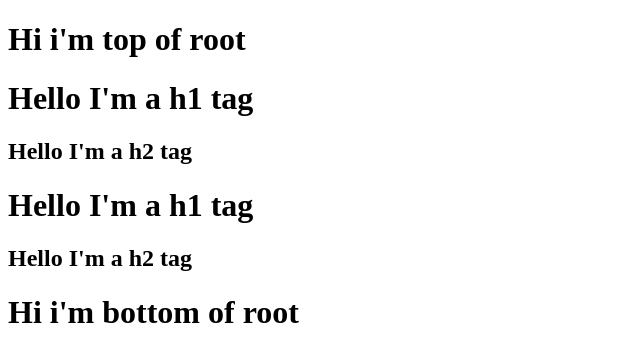
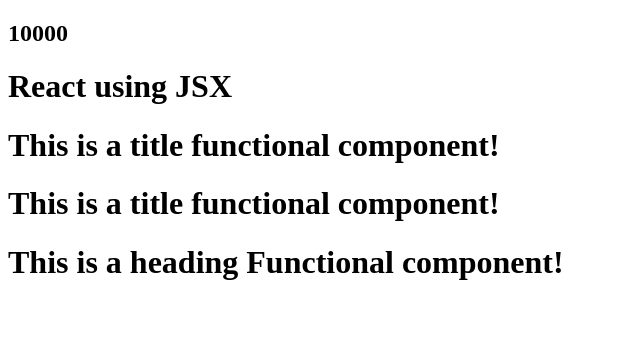
Before and after one commit to bharat041/react, a React app: page / in a window 1280 px wide. Shown: the whole page, without its empty margins (0-640 px from the left). Built offline with nearby package versions, Linux system fonts and the light colour scheme.

Commit message:
JSX AND FUNCTIONAL COMPONENT

```diff
--- a/App.js
+++ b/App.js
@@ -11,21 +11,65 @@
 
 import React from "react";
 import ReactDOM from "react-dom/client"
+import { jsx } from "react/jsx-runtime";
 
 
-const parent = React.createElement("div", { id: "parent" },
-    React.createElement("div", { id: "child" },
-        [React.createElement("h1", {}, "Hello I'm a h1 tag"), React.createElement("h2", {}, "Hello I'm a h2 tag"),
-        ],
-        React.createElement("div", { id: "child" },
-            [React.createElement("h1", {}, "Hello I'm a h1 tag"),
-            React.createElement("h2", {}, "Hello I'm a h2 tag"),
-            ]
+// const parent = React.createElement("div", { id: "parent" },
+//     React.createElement("div", { id: "child" },
+//         [React.createElement("h1", {}, "Hello I'm a h1 tag"), React.createElement("h2", {}, "Hello I'm a h2 tag"),
+//         ],
+//         React.createElement("div", { id: "child" },
+//             [React.createElement("h1", {}, "Hello I'm a h1 tag"),
+//             React.createElement("h2", {}, "Hello I'm a h2 tag"),
+// ]
+//
+// )
+// )
+// )
 
-        )
+// React.createElement -> Object -> HTMLElement after rendering
+
+//JSX :- HTML like syntax
+// JSX -> React.createElement -> React.createElement - JS Object -> HTMLElement after rendering
+const jsxHeading = (<h1
+    className="head">React using JSX
+</h1>
+);
+
+//React Component
+//Class Based Component
+
+//Functional Based Component
+// const HeadingComponent = () => {
+//     return <h1>React Functional Component</h1>
+// }
+
+// React Component
+// React Functional Component
+
+const TitleComponent = function() {
+    return <h1>This is a title functional component!</h1>
+}
+
+// Component Composition
+// using arrow functions is a good way to do it.
+const data = 10000;
+const HeadingComponent = () => {
+    return (
+        <div>
+            {/* {TitleComponent()} */}
+            <h2>{data}</h2>
+            {jsxHeading}
+            <TitleComponent/>
+            <TitleComponent></TitleComponent>
+            <h1>This is a heading Functional component!</h1>
+        </div>
     )
-)
-    ;
+}
+
 const root = ReactDOM.createRoot(document.getElementById("root"));
 
-root.render(parent);
+// root.render(jsxHeading);
+
+// root.render(<HeadingComponent/>);
+root.render(<HeadingComponent />)
--- a/index.html
+++ b/index.html
@@ -8,15 +8,15 @@
 </head>
 <body>
 
-    <div id="rootop">
+    <!-- <div id="rootop">
         <h1>Hi i'm top of root</h1>
-    </div>
+    </div> -->
     <div id="root">
         <h1>Hi i'm bharat</h1>
     </div>
-    <div id="rootbottom">
+    <!-- <div id="rootbottom">
         <h1>Hi i'm bottom of root</h1>
-    </div>
+    </div> -->
 
     <script type="module" src="./App.js"></script>
 
--- a/package.json
+++ b/package.json
@@ -4,6 +4,8 @@
   "description": "This is React Learning",
 
   "scripts": {
+    "start": "parcel index.html",
+    "build" : "parcel build index.html",
     "test": "jest"
   },
   "repository": {
```
